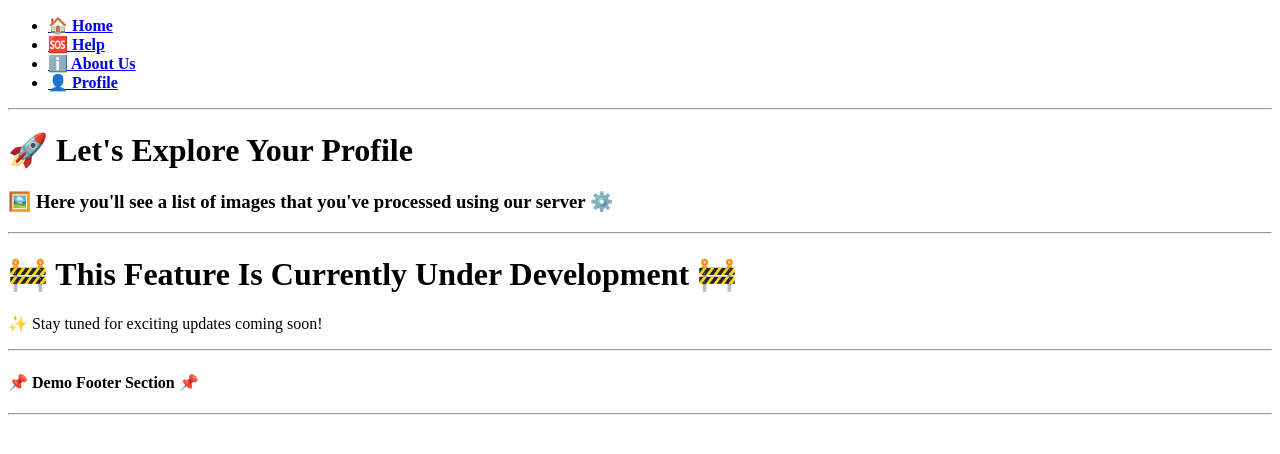
After one commit to RanaUniverse/watermark_remove_webapp, a Flask app: page /profile/ in a window 1280 px wide. The commit adds this page. Shown: the top 454 px of the page. Run offline with Flask 3, Linux system fonts and the light colour scheme.

Commit message:
i make blueprint now so that it will work

```diff
--- a/templates/index.html
+++ b/blueprints/general/templates/general/index.html
@@ -6,4 +6,5 @@ This is index.html in my main templates
 
 {% block content %}
 <h1>Remove Watermark From Image ✨🖼️🚫</h1>
+<h1>This is the Index Page of this</h1>
 {% endblock %}
--- /dev/null
+++ b/blueprints/profile/routes.py
@@ -0,0 +1,21 @@
+"""
+This is the file of blueprints/profile/routes.py
+Here i want to make the profile for now i want to
+do so that profile related things will stay here
+"""
+
+from flask import Blueprint, render_template
+
+
+profile_bp = Blueprint(
+    name="profile_bp",
+    import_name=__name__,
+    template_folder="templates",
+)
+
+
+@profile_bp.route("/")
+def index():
+    return render_template(
+        template_name_or_list="profile_index_page.html",
+    )
--- /dev/null
+++ b/blueprints/profile/templates/profile_index_page.html
@@ -0,0 +1,30 @@
+{#
+This is blueprints/profile/templates/profile_page.html
+Here i want to keep the profile about the user who is using the web
+i want to make the html here
+#}
+
+{#
+This is blueprints/profile/templates/profile_page.html
+Here we display the profile of the currently logged-in user 👤
+#}
+
+{% extends 'base_file.html' %}
+
+{% block title %}
+👤 User Profile
+{% endblock %}
+
+{% block content %}
+<h1>🚀 Let's Explore Your Profile</h1>
+
+<h3>
+    🖼️ Here you'll see a list of images
+    that you've processed using our server ⚙️
+</h3>
+
+<hr>
+
+<h1>🚧 This Feature Is Currently Under Development 🚧</h1>
+<p>✨ Stay tuned for exciting updates coming soon!</p>
+{% endblock %}
--- a/main.py
+++ b/main.py
@@ -8,7 +8,11 @@ sys.dont_write_bytecode = True
 # This upper 2 line not make the __pycache__ folder
 
 
-from flask import Flask, render_template
+from flask import Flask
+
+
+from blueprints.general.routes import general_bp
+from blueprints.profile.routes import profile_bp
 
 
 from utils.config_settings import FLASK_DEBUG, FLASK_HOST, FLASK_PORT
@@ -20,20 +24,8 @@ app = Flask(
     static_folder="static",
 )
 
-
-@app.route("/")
-def index():
-    return render_template("index.html")
-
-
-@app.route("/help")
-def help_page():
-    return render_template("help_page.html")
-
-
-@app.route("/about")
-def about_page():
-    return render_template("about_page.html")
+app.register_blueprint(general_bp)
+app.register_blueprint(profile_bp, url_prefix="/profile")
 
 
 if __name__ == "__main__":
--- a/templates/base_file.html
+++ b/templates/base_file.html
@@ -2,6 +2,12 @@
 The file is: templates/base_file.html
 i will use to extends this file mainly
 #}
+
+{#
+Here i used the _navbar.html parts
+for showing the navbar
+#}
+
 
 <!DOCTYPE html>
 <html lang="en">
@@ -21,15 +27,9 @@ i will use to extends this file mainly
         {% block header_content %}
         {% endblock %}
 
-        <nav class="nav-bar">
-            <b>
-                <ul>
-                    <li><a href="{{ url_for('index') }}">Home Page</a></li>
-                    <li><a href="{{ url_for('help_page') }}">Need Help</a></li>
-                    <li><a href="{{ url_for('about_page') }}">About Us</a></li>
-                </ul>
-            </b>
-        </nav>
+
+        {% include 'partials/_navbar.html' %}
+
 
     </header>
     <hr>
--- /dev/null
+++ b/templates/partials/_navbar.html
@@ -0,0 +1,16 @@
+{#
+This is templates/_navbar.html file i will make this so that
+here i will keep the navbar items and easily i will edit this
+#}
+
+<nav class="nav-bar">
+    <b>
+        <ul>
+            <li><a href="{{ url_for('general_bp.index') }}">🏠 Home</a></li>
+            <li><a href="{{ url_for('general_bp.help_page') }}">🆘 Help</a></li>
+            <li><a href="{{ url_for('general_bp.about_page') }}">ℹ️ About Us</a></li>
+            <li><a href="{{ url_for('profile_bp.index') }}">👤 Profile</a></li>
+        </ul>
+
+    </b>
+</nav>
```
Also changed, not shown: blueprints/general/routes.py (added, +28 -0 lines), blueprints/general/templates/general/about_page.html (renamed from templates/about_page.html), blueprints/general/templates/general/help_page.html (renamed from templates/help_page.html).
